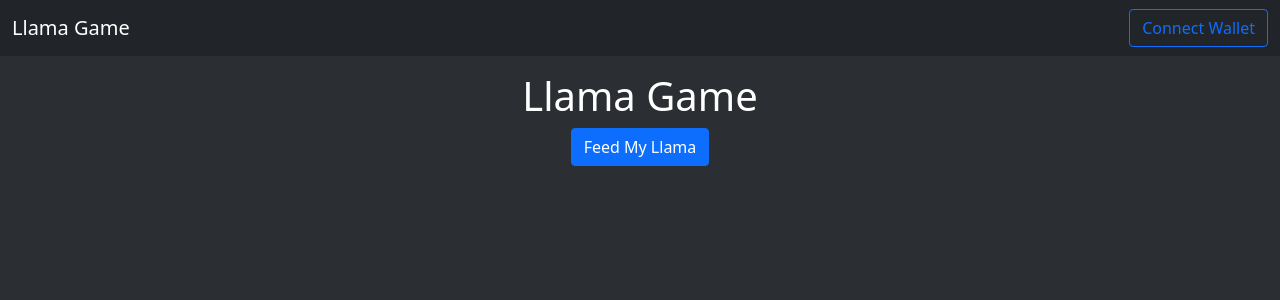
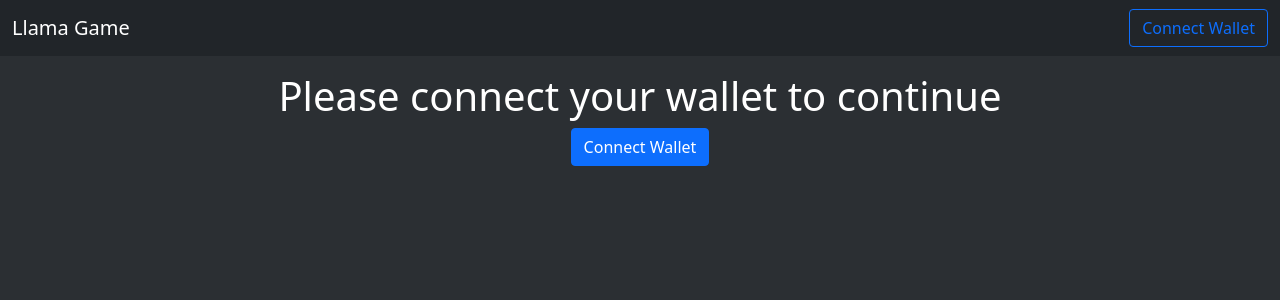
Before and after one commit to angolcrypto/LlamaGame, a Vue app in the folder Website/: page / in a window 1280 px wide. Shown: the top 300 px of the page. Built offline with nearby package versions, Linux system fonts and the light colour scheme.

Commit message:
Everything

```diff
--- a/Website/src/App.vue
+++ b/Website/src/App.vue
@@ -1,7 +1,7 @@
 <template>
   <div :class='["fullview", darkmode ? "darkmode" : "lightmode"]'>
-    <Navbar @connectWallet='connectWallet' :brand='brand' :pages='pages' :buttons='buttons' :darkmode='darkmode'/>
-    <router-view @feedLlama='feedLlama' :user = 'user' :darkmode='darkmode' />
+    <Navbar @disconnectWallet='disconnectWallet' @connectWallet='connectWallet' :brand='brand' :pages='pages' :buttons='buttons' :darkmode='darkmode'/>
+    <router-view @connectWallet='connectWallet' :locked='locked' @feedLlama='feedLlama' :signer = 'signer' :provider='provider' :darkmode='darkmode' />
   </div>
 </template>
 
@@ -15,16 +15,13 @@ export default {
   },
   data() {
     return {
-      user: null,
+      provider: null,
+      signer: null,
       brand: 'Llama Game',
       buttons: [{ "name":"Connect Wallet", "function":"connectWallet" }],
       pages: [],
-      darkmode: true
-    }
-  },
-  created() {
-    if(this.user !== null) {
-      this.buttons = []
+      darkmode: true,
+      locked: true
     }
   },
   methods: {
@@ -37,15 +34,17 @@ export default {
       // this.buttons= [{ "name":"Disconnect Wallet", "function":"disconnectWallet" }];
 
       await window.ethereum.send('eth_requestAccounts');
-      const provider = new ethers.providers.Web3Provider(window.ethereum);
-      const signer = provider.getSigner()
+      this.provider = new ethers.providers.Web3Provider(window.ethereum);
+      this.signer = this.provider.getSigner()
 
-      console.log(await signer.getAddress());
+      console.log(await this.signer.getAddress());
 
       this.buttons = [{"name":"Disconnect Wallet", "function":"disconnectWallet"}];
+      this.locked = false;
     },
     disconnectWallet() {
       this.buttons = [{"name":"Connect Wallet", "function":"connectWallet"}];
+      this.locked = true;
     }
   }
 }
--- a/Website/src/views/Home.vue
+++ b/Website/src/views/Home.vue
@@ -1,7 +1,11 @@
 <template>
-  <div :class="['page', 'flex', 'center', colormode]">
+  <div v-if='!locked' :class="['page', 'flex', 'center']">
     <h1>Llama Game</h1>
     <button class='btn btn-primary' @click='feedLlama'>Feed My Llama</button>
+  </div>
+  <div v-if='locked' :class="['page', 'flex', 'center']">
+    <h1>Please connect your wallet to continue</h1>
+    <button class='btn btn-primary' @click='$emit("connectWallet")'>Connect Wallet</button>
   </div>
 </template>
 
@@ -9,15 +13,12 @@
 export default {
   name: 'Home',
   props: {
-
+    locked: Boolean,
   },
   data() {
     return {
 
     }
-  },
-  created() {
-
   },
   methods: {
     feedLlama() {
```
Also changed, not shown: 1 other file (tests, documents, lock files or other folders).
